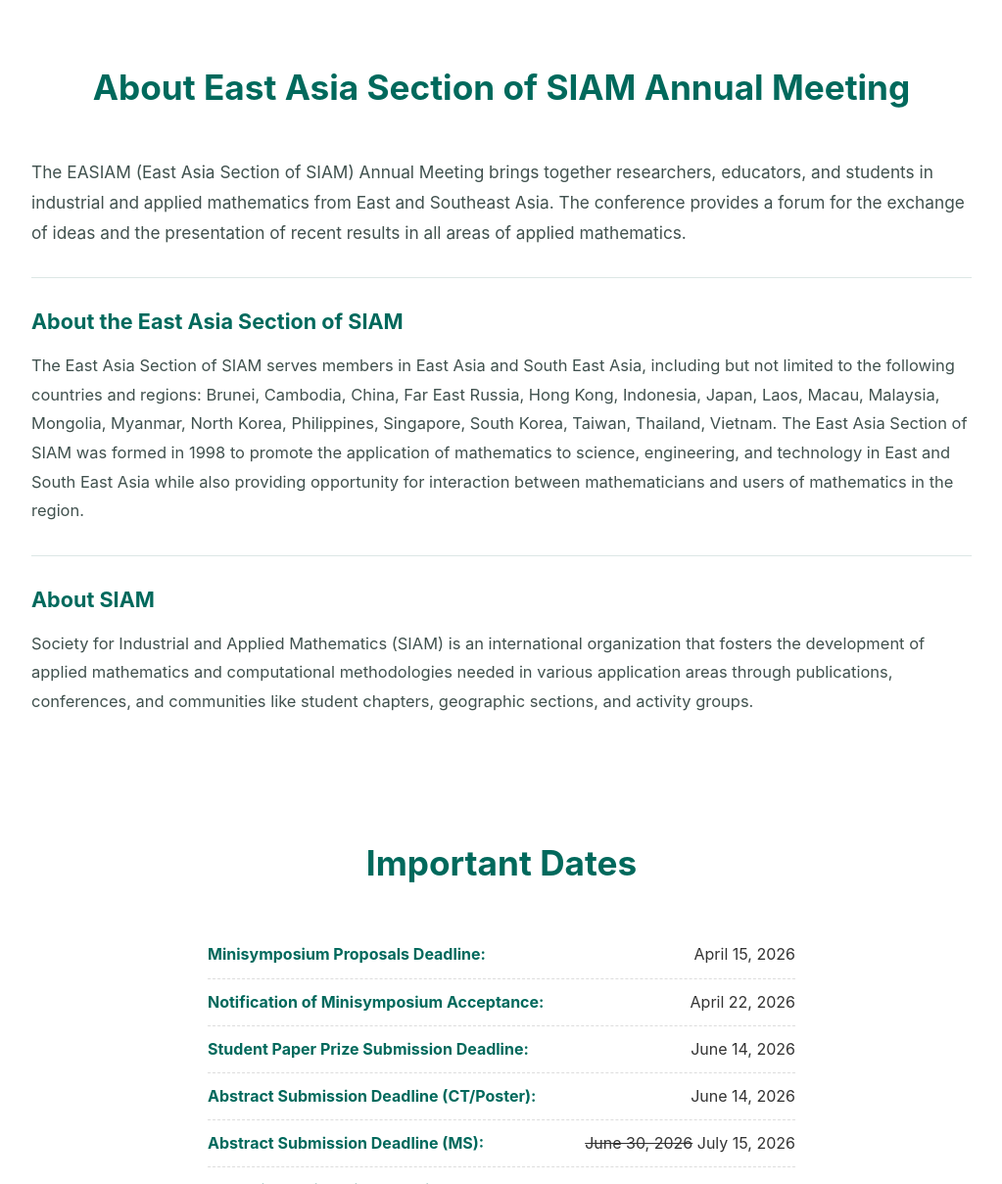
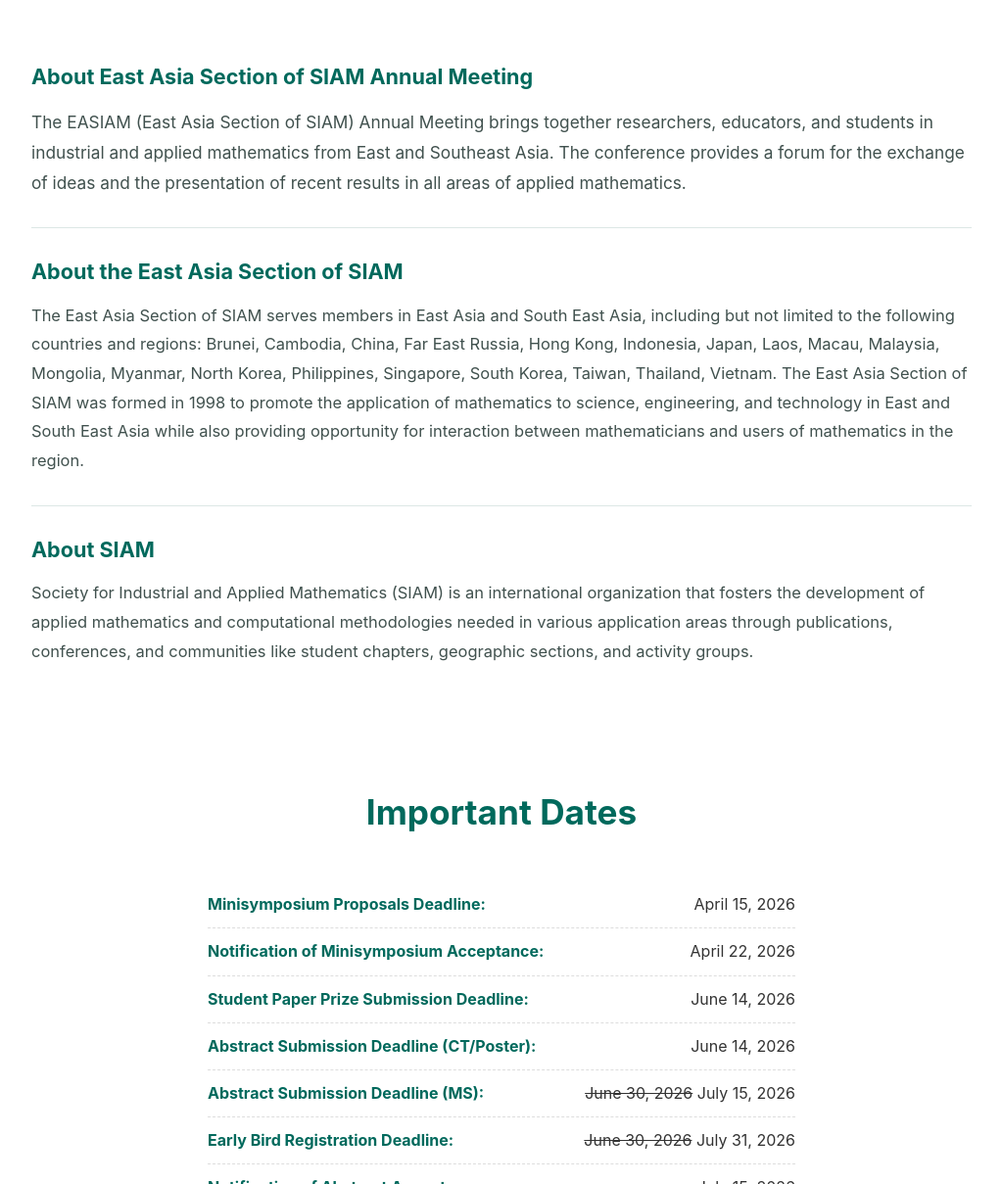
Before and after one commit to easiam26/easiam26.github.io, a Jekyll site: the page built from index.html, in a window 1280 px wide and 1400 px high, scrolled down 389 px. Shown: the part 191-1400 px from the top of the window at 98% size, without its empty margins (128-1151 px from the left). Built offline with Jekyll 4.4.1, drawn with Linux system fonts in a browser that asks for light colours.

Commit message:
Refine homepage About section

```diff
--- a/assets/css/style.css
+++ b/assets/css/style.css
@@ -235,6 +235,13 @@
 
 .about-content {
     margin: 0 auto;
+    max-width: 960px;
+    text-align: left;
+}
+
+.about-section-title {
+    font-size: 1.35rem;
+    margin: 0 auto 12px;
     max-width: 960px;
     text-align: left;
 }
--- a/index.html
+++ b/index.html
@@ -16,7 +16,7 @@
 
 <section id="about" class="section">
     <div class="container">
-        <h2 class="section-title">About East Asia Section of SIAM Annual Meeting</h2>
+        <h2 class="section-title about-section-title">About East Asia Section of SIAM Annual Meeting</h2>
         <div class="about-content">
             <p class="about-conference-intro">{{ site.data.conference.about }}</p>
             <section class="about-subsection" aria-labelledby="about-east-asia-section">
```
